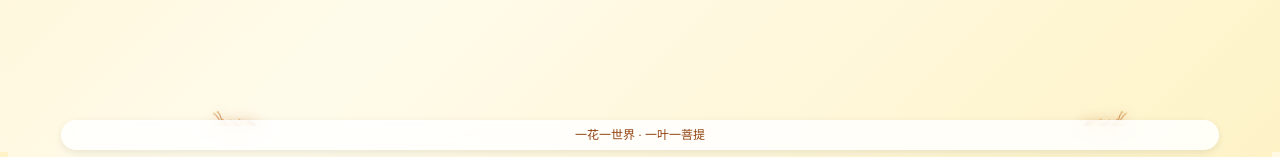
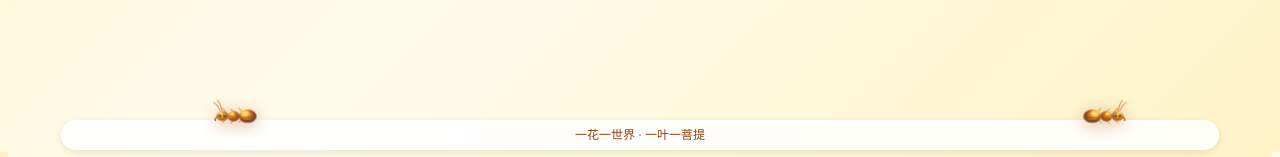
Before and after one commit to sikenali/msst, a Vue app: page / in a window 1280 px wide. Shown: the part 648-805 px from the top of the page. Built offline with nearby package versions, Linux system fonts and the light colour scheme.

Commit message:
fix: 修复蚂蚁爬行区域不可见问题

```diff
--- a/src/views/HomePage.vue
+++ b/src/views/HomePage.vue
@@ -791,10 +791,11 @@ function reload() {
 .ant-swim-area {
   position: relative;
   max-width: 1158px;
-  margin: -8px auto -6px;
-  height: 40px;
-  overflow: hidden;
+  margin: 0 auto 0;
+  height: 50px;
+  overflow: visible;
   border-radius: 12px 12px 0 0;
+  z-index: 2;
 }
 
 /* 金色蚂蚁基础样式 */
```
